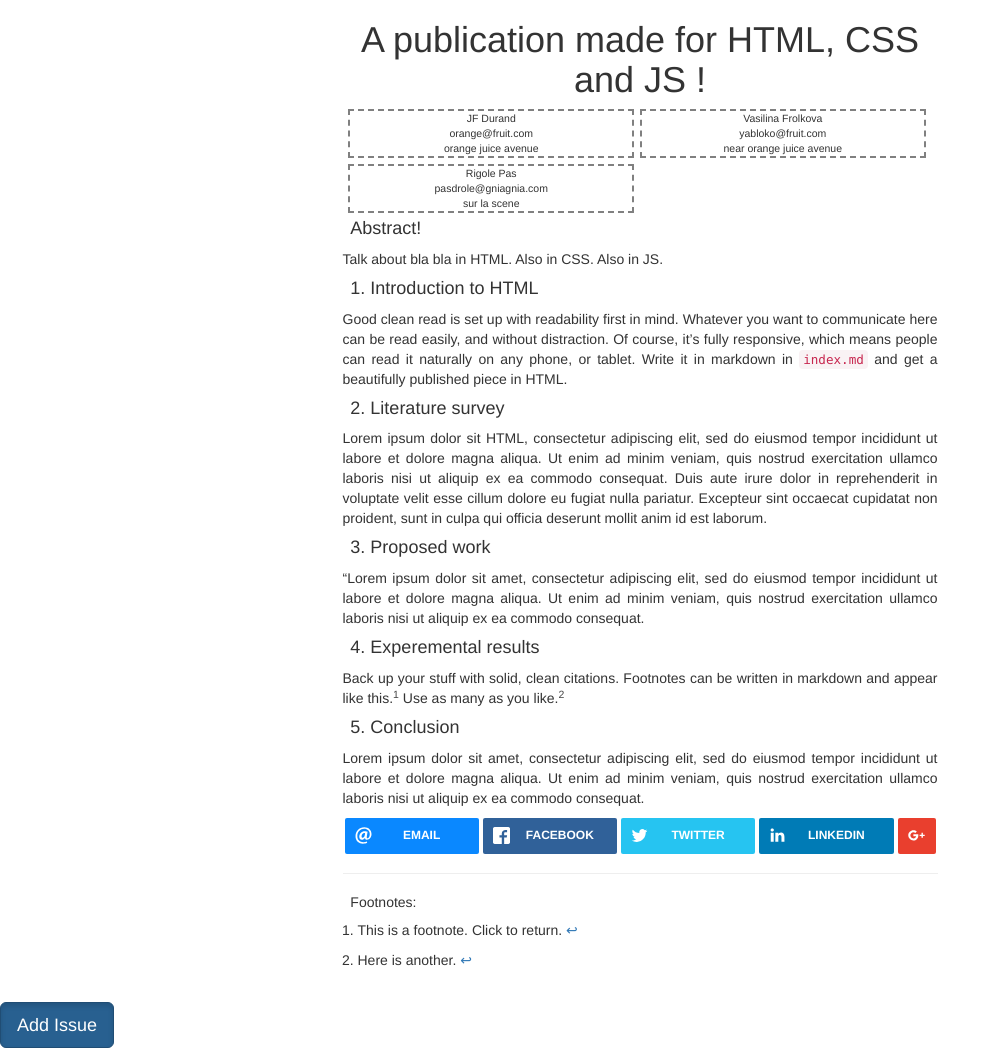
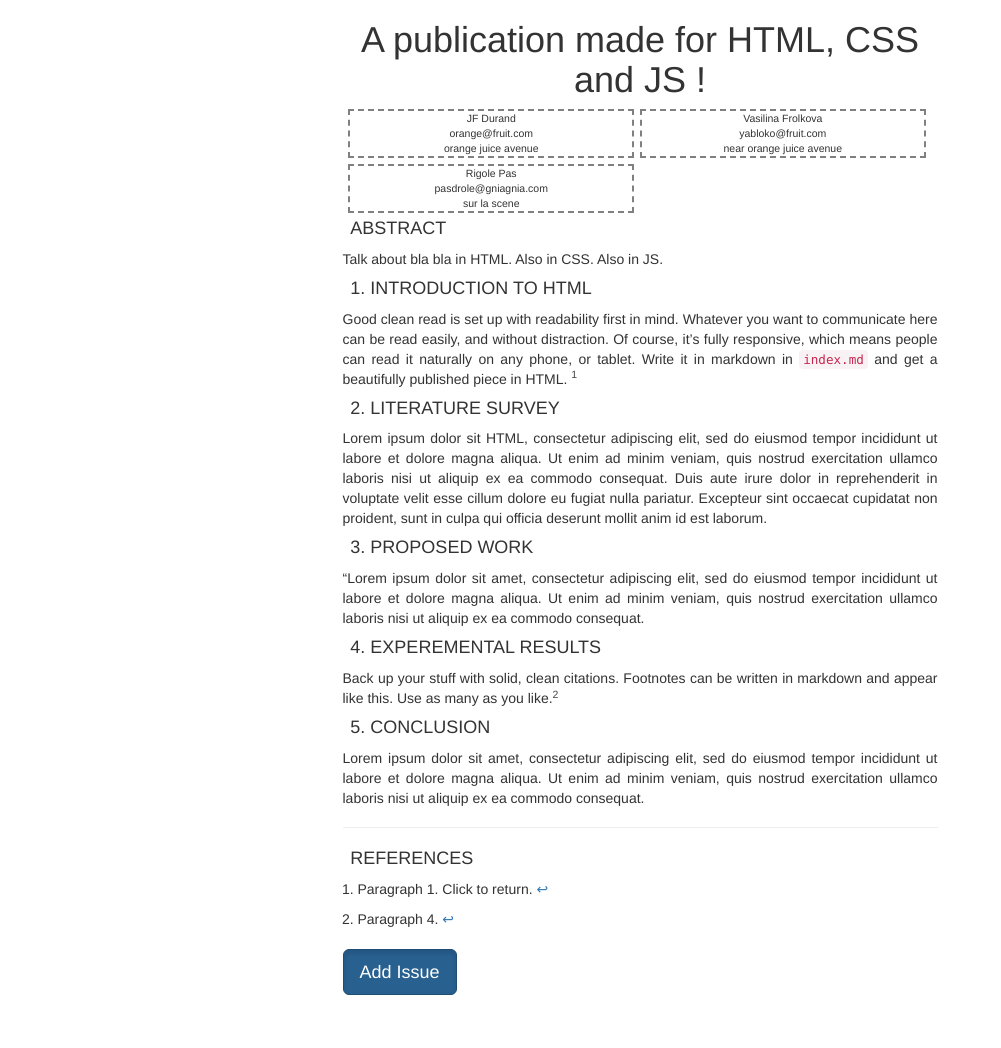
Before and after one commit to whispyy/test_gh-pages, a Jekyll site: the page built from index.md, in a window 1280 px wide. Shown: the whole page, without its empty margins (0-1001 px from the left). Built offline with Jekyll 4.4.1, drawn with Linux system fonts in a browser that asks for light colours; nearby versions of some CDN libraries; after the commit the page ends 995 px from its top, so only the background shows below that.

```diff
--- a/_layouts/default.html
+++ b/_layouts/default.html
@@ -39,12 +39,16 @@
     <div class="contenu">
       {{ content }}
     </div>
-   </div>
-  </article>
-  <div id="comments" class="list-group"></div>
+      <div id="comments" class="list-group"></div>
   <div id="addComment">
     <a href="https://github.com/{{site.username}}/{{site.reponame}}/issues" class="btn btn-primary btn-lg active" role="button" aria-pressed="true" target="_blank">Add Issue</a>
   </div>
+   </div>
+  </article>
+  <script type="text/javascript">
+  var user = "{{ site.username }}"
+  var repo = "{{ site.reponame }}"
+  </script>
   <script src="{{ site.baseurl }}/scripts/rrssb.min.js"></script>
   <script src="{{ site.baseurl }}/scripts/retrieveIssues.js"></script>
 </body>
--- a/index.md
+++ b/index.md
@@ -17,28 +17,28 @@ Pascal babache
 <br/>jhgjhjkn,
 {: style="float:left; text-align: center; min-width: 33%"} -->
 
-#### Abstract!
+#### ABSTRACT
 
 Talk about bla bla in HTML. Also in CSS. Also in JS.
 
 
-#### 1. Introduction to HTML
+#### 1. INTRODUCTION TO HTML
 
-Good clean read is set up with readability first in mind. Whatever you want to communicate here can be read easily, and without distraction. Of course, it's fully responsive, which means people can read it naturally on any phone, or tablet. Write it in markdown in <code>index.md</code> and get a beautifully published piece in HTML.
+Good clean read is set up with readability first in mind. Whatever you want to communicate here can be read easily, and without distraction. Of course, it's fully responsive, which means people can read it naturally on any phone, or tablet. Write it in markdown in <code>index.md</code> and get a beautifully published piece in HTML. [^1]
 
-####  2. Literature survey
+####  2. LITERATURE SURVEY
 
 Lorem ipsum dolor sit HTML, consectetur adipiscing elit, sed do eiusmod tempor incididunt ut labore et dolore magna aliqua. Ut enim ad minim veniam, quis nostrud exercitation ullamco laboris nisi ut aliquip ex ea commodo consequat. Duis aute irure dolor in reprehenderit in voluptate velit esse cillum dolore eu fugiat nulla pariatur. Excepteur sint occaecat cupidatat non proident, sunt in culpa qui officia deserunt mollit anim id est laborum.
 
-####  3. Proposed work
+####  3. PROPOSED WORK
 
 "Lorem ipsum dolor sit amet, consectetur adipiscing elit, sed do eiusmod tempor incididunt ut labore et dolore magna aliqua. Ut enim ad minim veniam, quis nostrud exercitation ullamco laboris nisi ut aliquip ex ea commodo consequat.
 
-####  4. Experemental results
+####  4. EXPEREMENTAL RESULTS
 
-Back up your stuff with solid, clean citations. Footnotes can be written in markdown and appear like this.[^1] Use as many as you like.[^2]
+Back up your stuff with solid, clean citations. Footnotes can be written in markdown and appear like this. Use as many as you like.[^2]
 
-####  5. Conclusion
+####  5. CONCLUSION
 Lorem ipsum dolor sit amet, consectetur adipiscing elit, sed do eiusmod tempor incididunt ut labore et dolore magna aliqua. Ut enim ad minim veniam, quis nostrud exercitation ullamco laboris nisi ut aliquip ex ea commodo consequat.
 
 <!--### Add social sharing buttons
@@ -50,9 +50,8 @@ Simply add the following line anywhere in your markdown:
 {% endraw %}
 </code></pre>
 
-and get a nice responsive sharing ribbon.-->
-
-{% include sharing.html %}
+and get a nice responsive sharing ribbon.
+-->
 
 <!--Add this at the bottom, or the top, or between every other paragraph if you're desprate for social validation.
 
@@ -82,8 +81,8 @@ Lorem ipsum dolor sit amet, consectetur adipiscing elit, sed do eiusmod tempor i
 -->
 <hr>
 
-##### Footnotes:
+#### REFERENCES
 
-[^1]: This is a footnote. Click to return.
+[^1]: Paragraph 1. Click to return.
 
-[^2]: Here is another.
+[^2]: Paragraph 4.
--- a/scripts/retrieveIssues.js
+++ b/scripts/retrieveIssues.js
@@ -9,8 +9,8 @@
   }
 
 function loadComment() {
-    var username = 'whispyy';
-    var reponame = 'API-git'
+    var username = user;
+    var reponame = repo;
     var requri   = 'https://api.github.com/users/'+username;
     //var repouri  = 'https://api.github.com/users/'+username+'/repos';
     var issuesuri = 'https://api.github.com/repos/'+username+'/'+reponame+'/issues';
```
Also changed, not shown: posts.html (added, +27 -0 lines), tags.md (added, +1 -0 lines).
